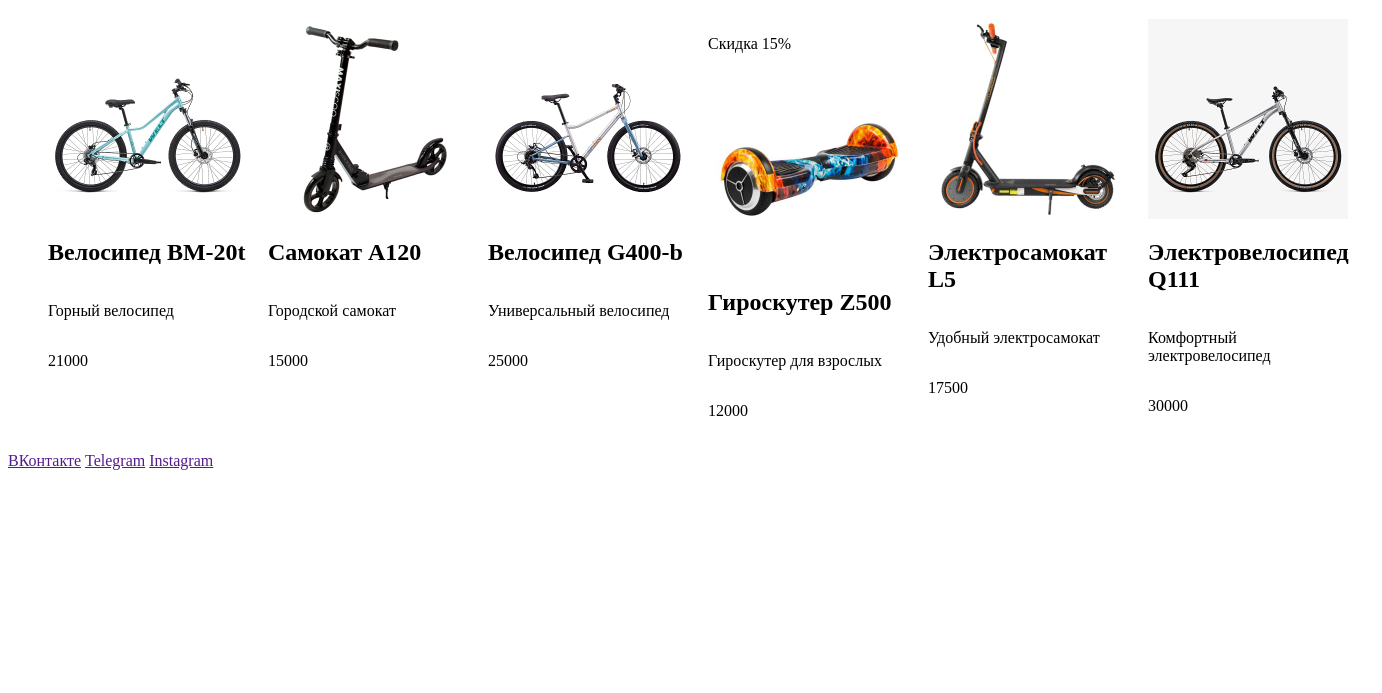
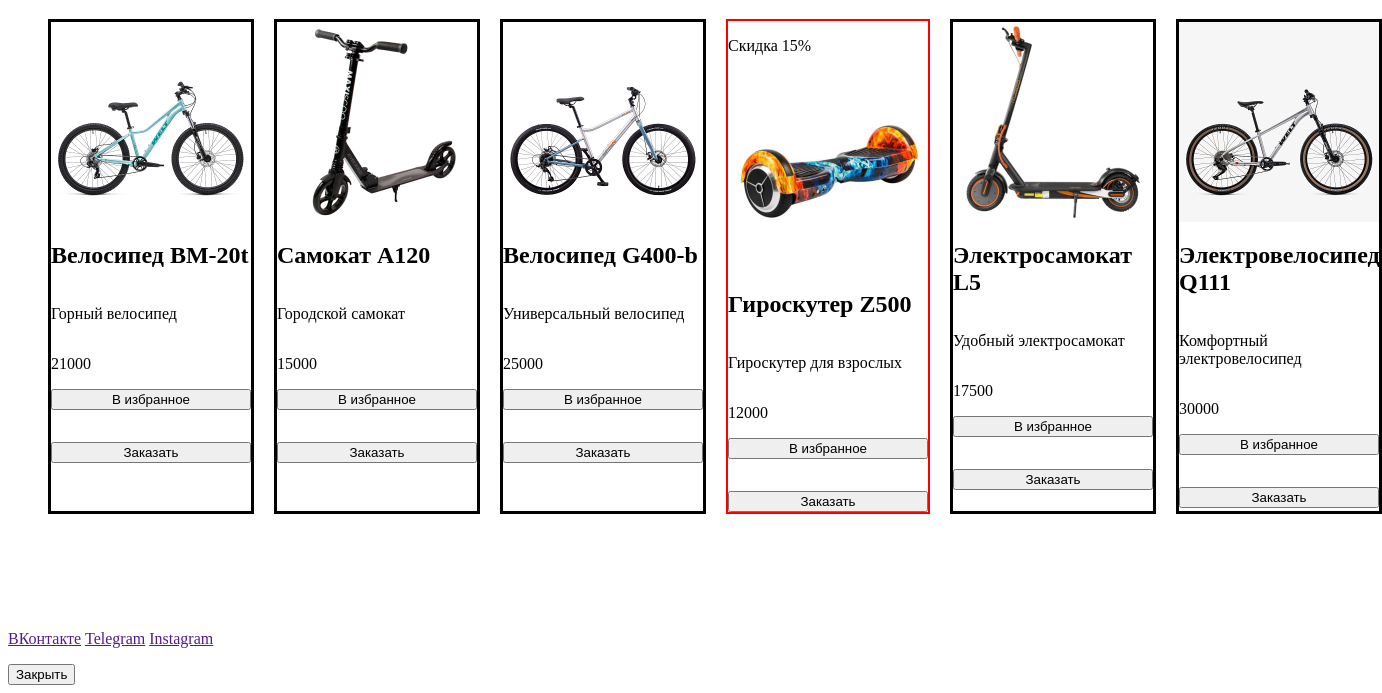
Before and after one commit to jk2klh4/palagin-mdk08.01, a plain HTML site: page pr16/goods.html in a window 1280 px wide. Shown: the part 123-816 px from the top of the page, 1382 px wide, since content can reach past the window. Drawn offline with Linux system fonts and the light colour scheme.

Commit message:
11112026

```diff
--- a/pr16/goods.html
+++ b/pr16/goods.html
@@ -32,6 +32,12 @@
             <a href="">Instagram</a>
         </nav>
     </footer>
+    <div id="myModal" class="modal">
+        <div class="modal-content">
+            <p id="modal-text"></p>
+            <button id="closeModal">Закрыть</button>
+        </div>
+    </div>
     <script src="script.js"></script>
 </body>
 </html>
--- a/pr16/script.js
+++ b/pr16/script.js
@@ -45,6 +45,10 @@ let goods = [
 
 let list = document.querySelector('.cards');
 
+let modal = document.querySelector('#myModal');
+let modalText = document.querySelector('#modal-text');
+let closeModal = document.querySelector('#closeModal');
+
 for (let i = 0; i < goods.length; i++) {
     let good = goods[i];
 
@@ -63,7 +67,25 @@ for (let i = 0; i < goods.length; i++) {
     let price = document.createElement('p');
     price.textContent = good.price;
 
+    let button = document.createElement('button');
+    button.textContent = 'В избранное';
+
+    let status = document.createElement('p');
+
+    button.addEventListener('click',  function(){
+        status.textContent =  'Товар добавлен в избранное'
+    })
+
+    let orderButton = document.createElement('button');
+    orderButton.textContent = 'Заказать';
+
+    orderButton.addEventListener('click',  function(){
+        modalText.textContent =  'Вы заказали ' + ' ' + good.name + ' ' + 'по цене' + ' ' + good.price + ' ' + 'рублей';
+        modal.style.display = 'flex'
+    })
+
     if (good.promo !== '') {
+        card.classList.add('card__sale');
         let promo = document.createElement('p');
         promo.textContent = good.promo;
         card.appendChild(promo);
@@ -75,5 +97,10 @@ for (let i = 0; i < goods.length; i++) {
     card.appendChild(description);
     card.appendChild(price);
 
+    card.appendChild(button);
+    card.appendChild(status);
+
+    card.appendChild(orderButton);
+
     list.appendChild(card);
 }
--- a/pr16/style.css
+++ b/pr16/style.css
@@ -1,3 +1,13 @@
+body {
+    display: flex;
+    flex-direction: column;
+    min-height: 100vh;
+}
+
+.main {
+    flex: auto;
+}
+
 .cards {
     display: flex;
     gap: 20px;
@@ -8,4 +18,9 @@
     display: flex;
     flex-direction: column;
     width: 200px;
+    border: solid black;
 }
+
+.card__sale {
+    border: 2px solid red;
+}
```
